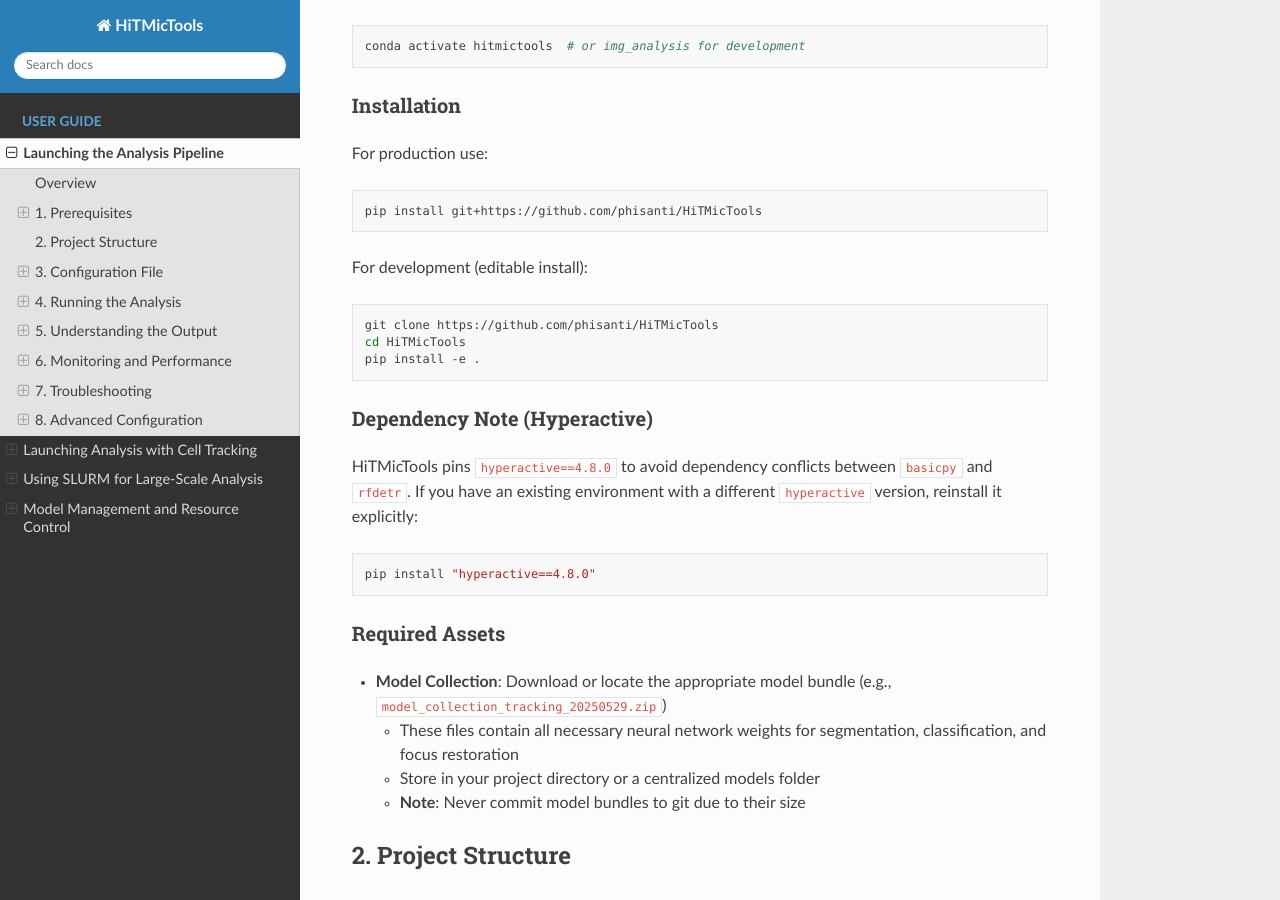
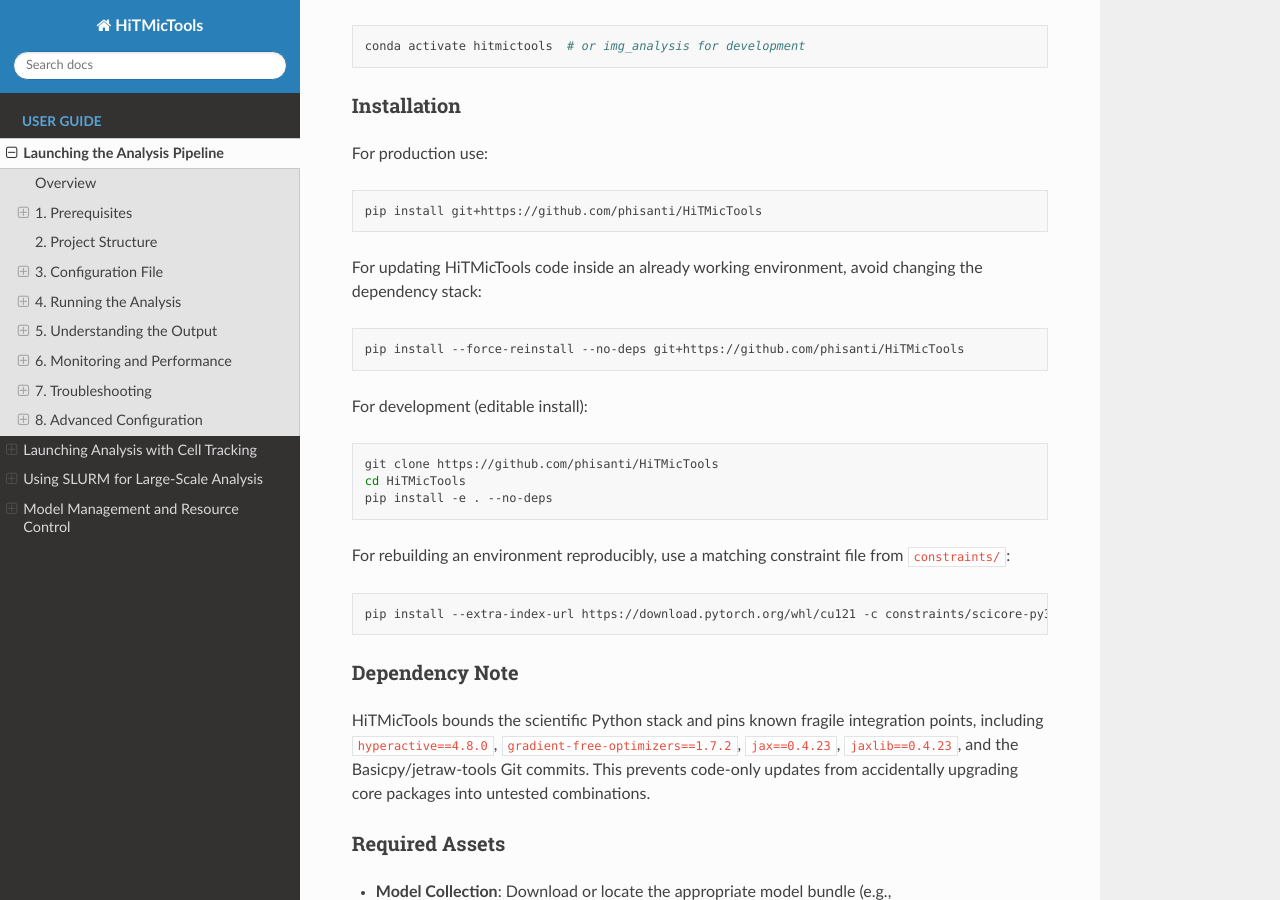
Before and after one commit to phisanti/HiTMicTools, a Sphinx documentation site: the page built from docs/source/launch_analysis.md, in a window 1280 px wide and 900 px high, scrolled down 585 px. Built offline with Sphinx 7.4.7 and the Read the Docs theme 3.1.0, drawn with Linux system fonts in a browser that asks for light colours.

Commit message:
Pin runtime dependency bounds

````diff
--- a/docs/source/launch_analysis.md
+++ b/docs/source/launch_analysis.md
@@ -24,19 +24,25 @@
 pip install git+https://github.com/phisanti/HiTMicTools
 ```
 
+For updating HiTMicTools code inside an already working environment, avoid changing the dependency stack:
+```bash
+pip install --force-reinstall --no-deps git+https://github.com/phisanti/HiTMicTools
+```
+
 For development (editable install):
 ```bash
 git clone https://github.com/phisanti/HiTMicTools
 cd HiTMicTools
-pip install -e .
+pip install -e . --no-deps
 ```
 
-### Dependency Note (Hyperactive)
-HiTMicTools pins `hyperactive==4.8.0` to avoid dependency conflicts between `basicpy` and `rfdetr`.
-If you have an existing environment with a different `hyperactive` version, reinstall it explicitly:
+For rebuilding an environment reproducibly, use a matching constraint file from `constraints/`:
 ```bash
-pip install "hyperactive==4.8.0"
+pip install --extra-index-url https://download.pytorch.org/whl/cu121 -c constraints/scicore-py39-cu121.txt .
 ```
+
+### Dependency Note
+HiTMicTools bounds the scientific Python stack and pins known fragile integration points, including `hyperactive==4.8.0`, `gradient-free-optimizers==1.7.2`, `jax==0.4.23`, `jaxlib==0.4.23`, and the Basicpy/jetraw-tools Git commits. This prevents code-only updates from accidentally upgrading core packages into untested combinations.
 
 ### Required Assets
 - **Model Collection**: Download or locate the appropriate model bundle (e.g., `model_collection_tracking_20250529.zip`)
````
Also changed, not shown: AGENTS.md (+2 -1 lines), README.md (+35 -28 lines), pyproject.toml (+26 -25 lines), 2 other files.
